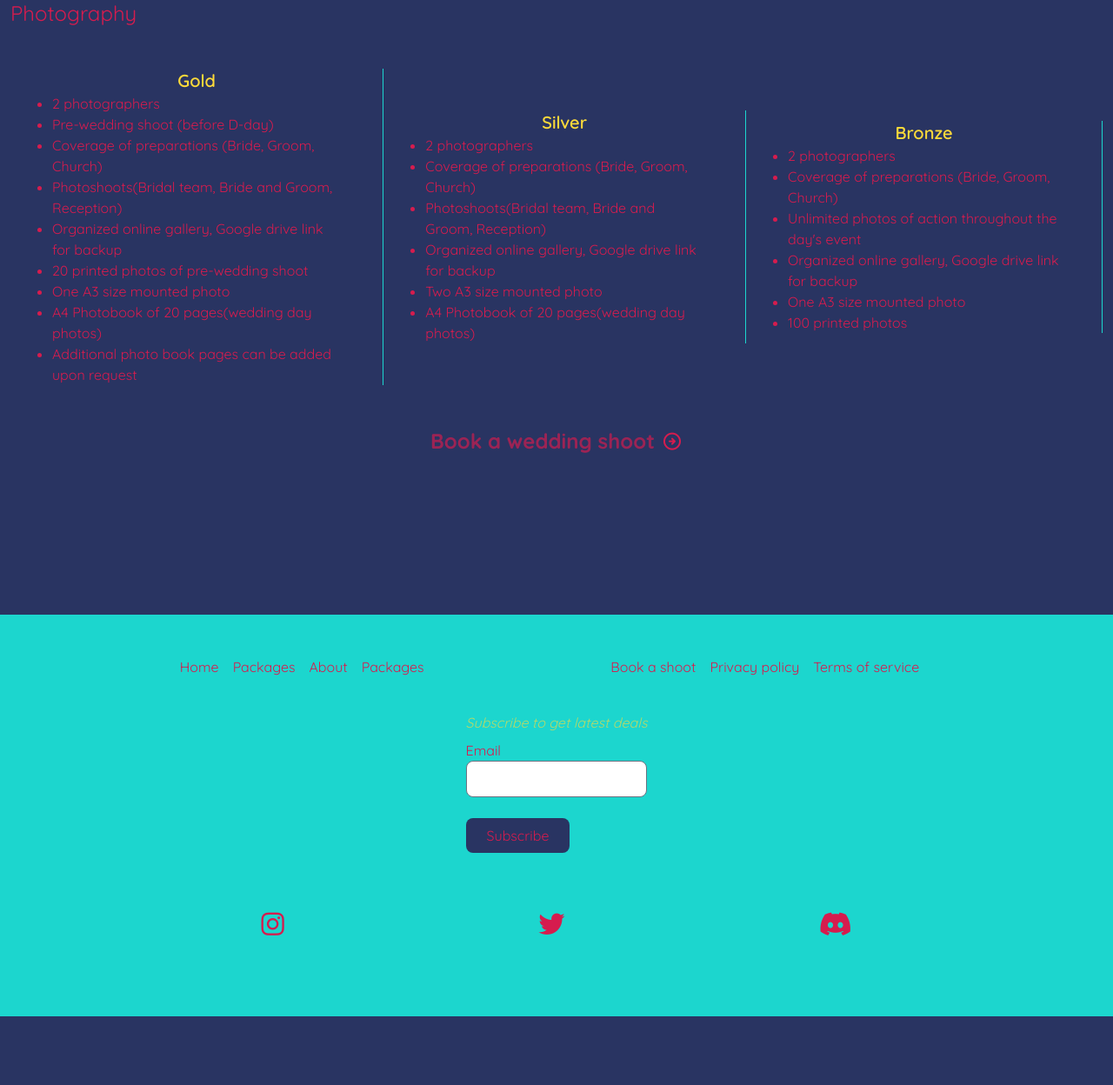
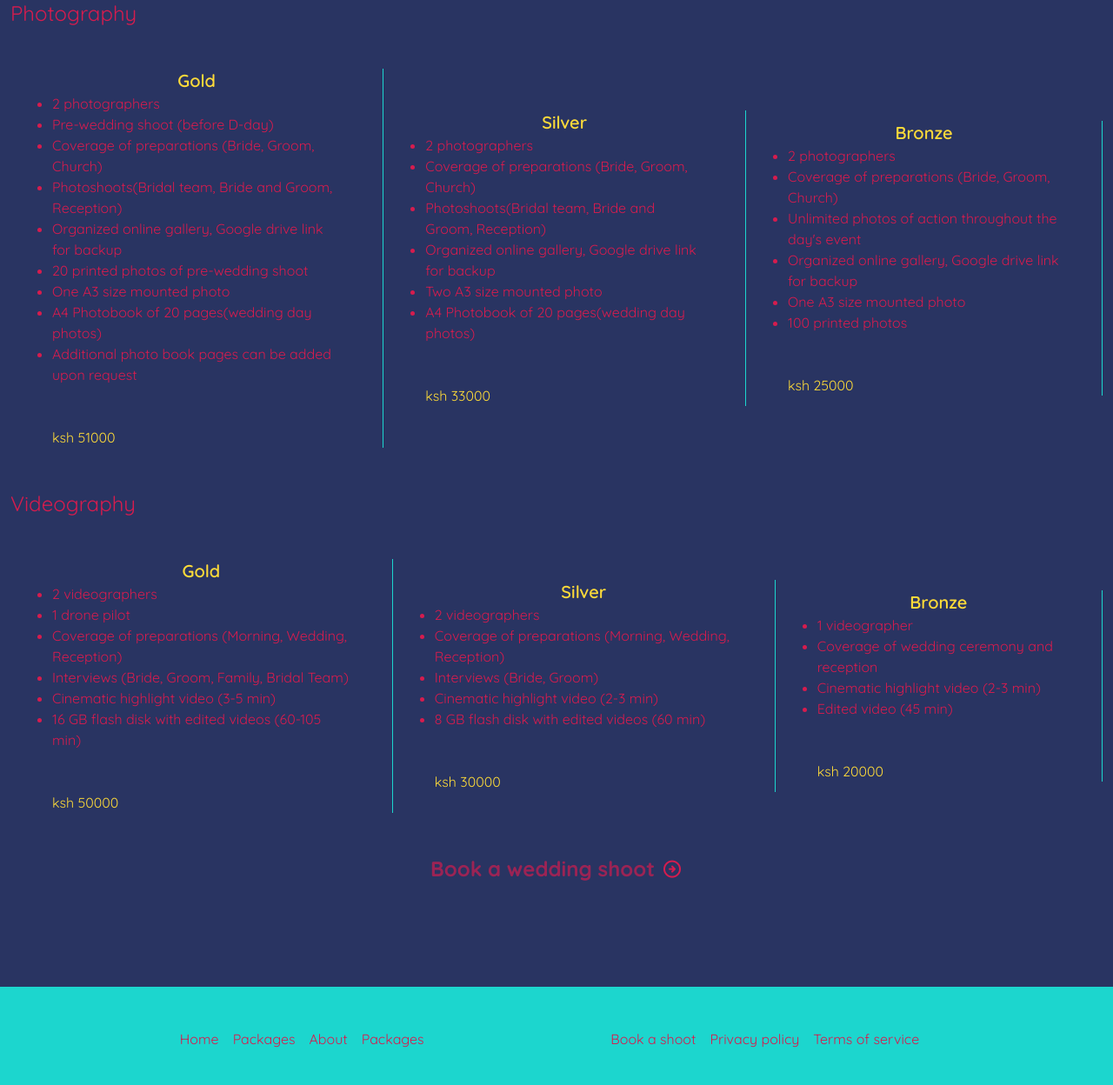
Before and after one commit to webala/mosh-photograpy, a Django app: page /packages in a window 1280 px wide. Shown: the part 525-1773 px from the top of the page at 87% size. Before the commit the page ends 1694 px from the top, so only its background shows below. Run offline with Django 4.2, Linux system fonts and the light colour scheme; some libraries are stand-ins or nearby versions; some web fonts are replaced.

Commit message:
ADD: wedding videography section

```diff
--- a/shop/templates/packages.html
+++ b/shop/templates/packages.html
@@ -7,6 +7,7 @@
     <div class="weddings">
         <h1 class="text-3xl text-textSecondary my-5 font-dancingScript font-bold">Weddings</h1>
         <div class="wedding-photography">
+            <div>
                 <h2 class="text-2xl">Photography</h2>
                 <div class="flex flex-col items-center md:flex-row  ">
                     <div class="flex flex-col items-center my-5 px-5 md:border-r md:border-backgroundSecondary">
@@ -23,6 +24,9 @@
                                 <li>A4 Photobook of 20 pages(wedding day photos)</li>
                                 <li>Additional photo book pages can be added upon request</li>
                             </ul>
+                            <div class="mt-5">
+                                <p class="text-textSecondary">ksh 51000</p>
+                            </div>
                         </div>
                     </div>
                     <div class="flex flex-col items-center my-5 px-5 md:border-r md:border-backgroundSecondary">
@@ -36,6 +40,9 @@
                                 <li>Two A3 size mounted photo</li>
                                 <li>A4 Photobook of 20 pages(wedding day photos)</li>
                             </ul>
+                            <div class="mt-5">
+                                <p class="text-textSecondary">ksh 33000</p>
+                            </div>
                         </div>
                     </div>
                     <div class="flex flex-col items-center my-5 px-5 md:border-r md:border-backgroundSecondary">
@@ -49,12 +56,67 @@
                                 <li>One A3 size mounted photo</li>
                                 <li>100 printed photos</li>
                             </ul>
+                            <div class="mt-5">
+                                <p class="text-textSecondary">ksh 25000</p>
+                            </div>
+                        </div>
+                    </div>
+                </div>
+            </div>
+            <div>
+                <h2 class="text-2xl">Videography</h2>
+                <div class="flex flex-col items-center md:flex-row  ">
+                    <div class="flex flex-col items-center my-5 px-5 md:border-r md:border-backgroundSecondary">
+                        <h3 class="text-textSecondary font-semibold text-xl">Gold</h3>
+                        <div>
+                            <ul class="list-disc">
+                                <li>2 videographers</li>
+                                <li>1 drone pilot</li>
+                                <li>Coverage of preparations (Morning, Wedding, Reception)</li>
+                                <li>Interviews (Bride, Groom, Family, Bridal Team)</li>
+                                <li>Cinematic highlight video (3-5 min)</li>
+                                <li>16 GB flash disk with edited videos (60-105 min)</li>
+                            </ul>
+                            <div class="mt-5">
+                                <p class="text-textSecondary">ksh 50000</p>
+                            </div>
+                        </div>
+                    </div>
+                    <div class="flex flex-col items-center my-5 px-5 md:border-r md:border-backgroundSecondary">
+                        <h3 class="text-textSecondary font-semibold text-xl">Silver</h3>
+                        <div>
+                            <ul class="list-disc">
+                                <li>2 videographers</li>
+                                <li>Coverage of preparations (Morning, Wedding, Reception)</li>
+                                <li>Interviews (Bride, Groom)</li>
+                                <li>Cinematic highlight video (2-3 min)</li>
+                                <li>8 GB flash disk with edited videos (60 min)</li>
+                            </ul>
+                            <div class="mt-5">
+                                <p class="text-textSecondary">ksh 30000</p>
+                            </div>
+                        </div>
+                    </div>
+                    <div class="flex flex-col items-center my-5 px-5 md:border-r md:border-backgroundSecondary">
+                        <h3 class="text-textSecondary font-semibold text-xl">Bronze</h3>
+                        <div>
+                            <ul class="list-disc">
+                                <li>1 videographer</li>
+                                <li>Coverage of wedding ceremony and reception</li>
+                                <li>Cinematic highlight video (2-3 min)</li>
+                                <li>Edited video (45 min)</li>
+                            </ul>
+                            <div class="mt-5">
+                                <p class="text-textSecondary">ksh 20000</p>
+                            </div>
+                        </div>
                     </div>
                 </div>
             </div>
         </div>
         <div class="flex group hover:text-textSecondary justify-center">
-            <a href="#" class="font-bold text-2xl animate-pulse hover:text-textSecondary hover:animate-none">Book a wedding shoot</a>
+            <a href="#" class="font-bold text-2xl animate-pulse hover:text-textSecondary hover:animate-none">Book a
+                wedding shoot</a>
             <i
                 class="uil uil-arrow-circle-right text-2xl group-hover:translate-x-10 transition duration-300 ease-in ml-2"></i>
         </div>
--- a/theme/static/css/dist/styles.css
+++ b/theme/static/css/dist/styles.css
@@ -849,6 +849,10 @@ select {
   margin-bottom: 0.75rem;
 }
 
+.mt-5 {
+  margin-top: 1.25rem;
+}
+
 .block {
   display: block;
 }
```
Lines whose indentation alone changed are shown as unchanged.
